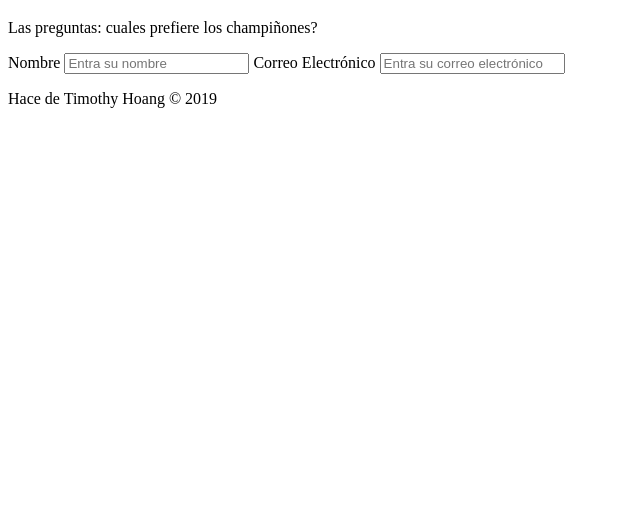
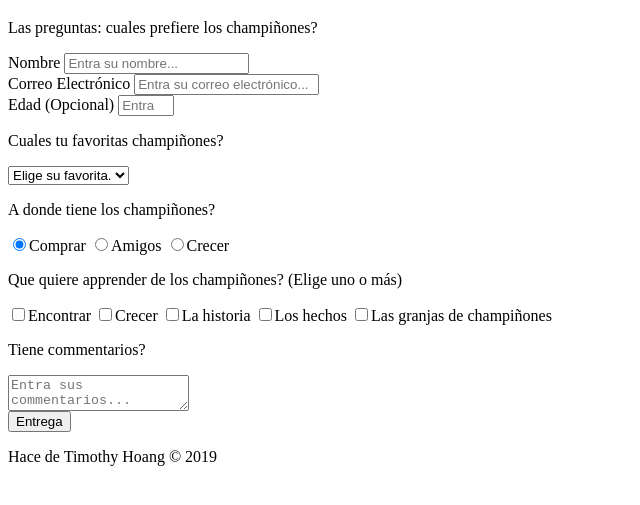
Before and after one commit to timOTdev/0157_build_a_survey_form_FCC, a plain HTML site: page index.html in a window 1280 px wide. Shown: the part 87-592 px from the top of the page, without its empty margins (0-640 px from the left). Drawn offline with Linux system fonts and the light colour scheme.

Commit message:
Add form inputs and fields

```diff
--- a/index.html
+++ b/index.html
@@ -16,14 +16,71 @@
     <h1 id="title">Champiñones Inspección</h1>
     <p id="description">Las preguntas: cuales prefiere los champiñones?</p>
   </header>
-  <form id="survey-form">
-    <label for="name">Nombre
-      <input id="name" type="text" name="name" placeholder="Entra su nombre" required />
-    </label>
-    <label for="email">Correo Electrónico
-      <input id="email" type="email" name="email" placeholder="Entra su correo electrónico" required />
-    </label>
-  </form>
+  <main>
+    <form id="survey-form">
+      <div class="form-group">
+        <label for="name-label">Nombre</label>
+        <input id="name" type="text" name="name" placeholder="Entra su nombre..." required />
+      </div>
+      <div class="form-group">
+        <label for="email-label">Correo Electrónico</label>
+        <input id="email" type="email" name="email" placeholder="Entra su correo electrónico..." required />
+      </div>
+      <div class="form-group">
+        <label for="number-label">Edad (Opcional)</label>
+        <input id="number" type="number" name="age" placeholder="Entra su edad..." min="10" max="99" />
+      </div>
+      <div class="form-group">
+        <p>Cuales tu favoritas champiñones?</p>
+        <select>
+          <option id="dropdown" selected disabled value>Elige su favorita.</option>
+          <option>White</option>
+          <option>Portabella</option>
+          <option>Shiitake</option>
+          <option>Blue Oyster</option>
+          <option>Pink Oyster</option>
+          <option>King Oyster</option>
+        </select>
+      </div>
+      <div class="form-group">
+        <p>A donde tiene los champiñones?</p>
+        <label>
+          <input name="name" value="comprar" type="radio" checked/>Comprar
+        </label>
+        <label>
+          <input name="name" value="amigos" type="radio" />Amigos
+        </label>
+        <label>
+          <input name="name" value="crecer" type="radio" />Crecer
+        </label>
+      </div>
+      <div class="form-group">
+        <p>Que quiere apprender de los champiñones? (Elige uno o más)</p>
+        <label>
+          <input name="find" value="" type="checkbox">Encontrar
+        </label>
+        <label>
+          <input name="grow" value="" type="checkbox">Crecer
+        </label>
+        <label>
+          <input name="history" value="" type="checkbox">La historia
+        </label>
+        <label>
+          <input name="facts" value="" type="checkbox">Los hechos
+        </label>
+        <label>
+          <input name="farms" value="" type="checkbox">Las granjas de champiñones
+        </label>
+      </div>
+      <div class="form-group">
+        <p>Tiene commentarios?</p>
+        <textarea id="comments" name="comment" placeholder="Entra sus commentarios..."></textarea>
+      </div>
+      <div class="form-group">
+        <button id="submit" type="submit">Entrega</button>
+      </div>
+    </form>
+  </main>
   <footer>
     <p>Hace de Timothy Hoang ©
       <span id="currentYear"></span>
```
